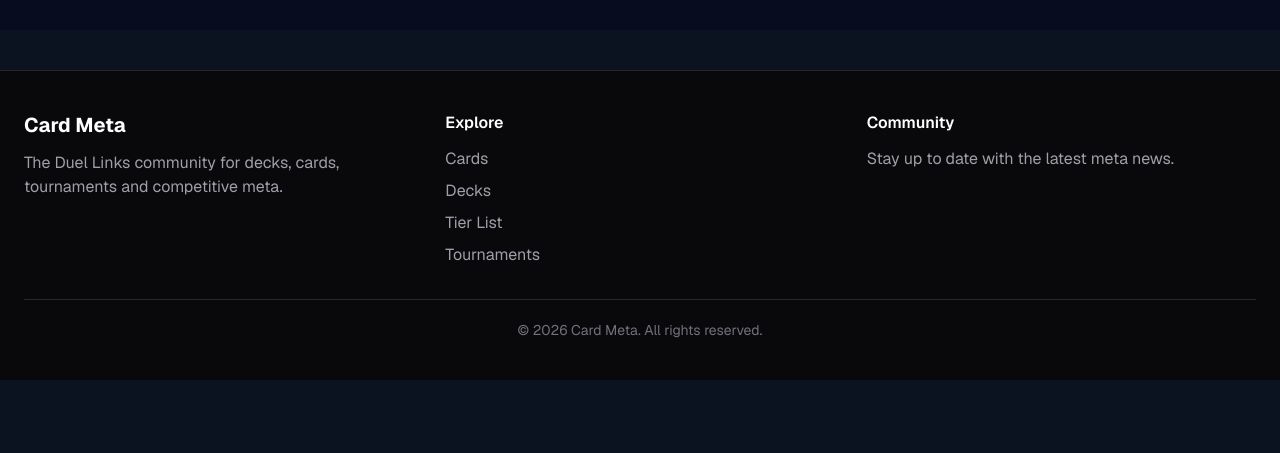
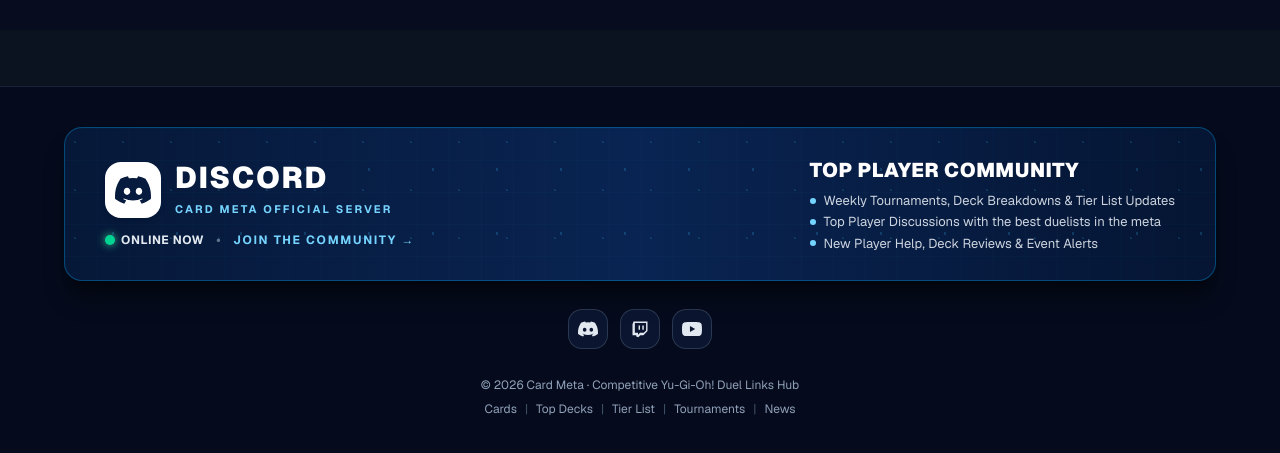
Before and after one commit to Wolf0-01/card-meta, a Next.js app: page / in a window 1280 px wide. Shown: the part 835-1288 px from the top of the page. Before the commit the page ends 1215 px from the top, so only its background shows below. Built offline with nearby package versions, Linux system fonts and the light colour scheme; no server answers; the database is empty.

Commit message:
feat: redesign footer with Discord community banner and social links

```diff
--- a/src/components/Footer.tsx
+++ b/src/components/Footer.tsx
@@ -1,183 +1,166 @@
 import Link from "next/link";
 
+const SOCIAL_LINKS = {
+  discord: "https://discord.gg/VpacQDFPEz",
+  twitch: "https://www.twitch.tv/thewolftp",
+  youtube: "https://www.youtube.com/@WolfTP",
+
+};
+
+function DiscordLogo({ className = "h-12 w-12" }: { className?: string }) {
+  return (
+    <svg
+      viewBox="0 0 127.14 96.36"
+      fill="currentColor"
+      aria-hidden="true"
+      className={className}
+    >
+      <path d="M107.7,8.07A105.15,105.15,0,0,0,81.47,0a72.06,72.06,0,0,0-3.36,6.83A97.68,97.68,0,0,0,49,6.83,72.37,72.37,0,0,0,45.64,0,105.89,105.89,0,0,0,19.39,8.09C2.79,32.65-1.71,56.6.54,80.21h0A105.73,105.73,0,0,0,32.71,96.36,77.7,77.7,0,0,0,39.6,85.25a68.42,68.42,0,0,1-10.85-5.18c.91-.66,1.8-1.34,2.66-2a75.57,75.57,0,0,0,64.32,0c.87.71,1.76,1.39,2.66,2a68.68,68.68,0,0,1-10.87,5.19,77,77,0,0,0,6.89,11.1A105.25,105.25,0,0,0,126.6,80.22h0C129.24,52.84,122.09,29.11,107.7,8.07ZM42.45,65.69C36.18,65.69,31,60,31,53s5-12.74,11.43-12.74S54,46,53.89,53,48.84,65.69,42.45,65.69Zm42.24,0C78.41,65.69,73.25,60,73.25,53s5-12.74,11.44-12.74S96.23,46,96.12,53,91.08,65.69,84.69,65.69Z" />
+    </svg>
+  );
+}
 
 export default function Footer() {
+  return (
+    <footer className="mt-14 border-t border-slate-800/80 bg-[#050B1C] px-4 py-10 text-slate-200 sm:px-6">
+      <div className="mx-auto max-w-6xl space-y-7">
+        {/* Banner panorámico estilo Duel Links Meta */}
+        <a
+          href={SOCIAL_LINKS.discord}
+          target="_blank"
+          rel="noopener noreferrer"
+          className="group relative block overflow-hidden rounded-xl border border-sky-500/35 bg-gradient-to-r from-[#061838] via-[#092452] to-[#051533] p-6 shadow-xl shadow-black/40 transition-all hover:border-sky-400/70 hover:shadow-sky-950/50 sm:px-10 sm:py-7"
+        >
+          {/* Patrón de nodos/cuadrícula tech de fondo */}
+          <div
+            aria-hidden="true"
+            className="pointer-events-none absolute inset-0 opacity-20"
+            style={{
+              backgroundImage:
+                "radial-gradient(circle at 20% 30%, #38bdf8 1px, transparent 1px), radial-gradient(circle at 75% 65%, #38bdf8 1.5px, transparent 1.5px), linear-gradient(to right, rgba(56,189,248,0.14) 1px, transparent 1px), linear-gradient(to bottom, rgba(56,189,248,0.14) 1px, transparent 1px)",
+              backgroundSize: "48px 48px, 64px 64px, 32px 32px, 32px 32px",
+            }}
+          />
 
-  return (
+          <div className="relative flex flex-col justify-between gap-6 md:flex-row md:items-center">
+            {/* Bloque izquierdo: Logo Discord + Estado activo + CTA */}
+            <div className="space-y-3">
+              <div className="flex items-center gap-3.5">
+                <div className="flex h-14 w-14 shrink-0 items-center justify-center rounded-2xl bg-white text-[#071B3E] shadow-md transition-transform group-hover:scale-105">
+                  <DiscordLogo className="h-9 w-9" />
+                </div>
+                <div>
+                  <span className="block text-2xl font-black tracking-wider text-white sm:text-3xl">
+                    DISCORD
+                  </span>
+                  <span className="text-[11px] font-bold uppercase tracking-[0.2em] text-sky-300">
+                    Card Meta Official Server
+                  </span>
+                </div>
+              </div>
 
-    <footer
-      className="
-        mt-10
-        border-t
-        border-zinc-800
-        bg-zinc-950
-        px-6
-        py-10
-      "
-    >
+              <div className="flex flex-wrap items-center gap-3 text-xs font-bold tracking-wider text-slate-200">
+                <span className="inline-flex items-center gap-1.5">
+                  <span className="h-2.5 w-2.5 rounded-full bg-emerald-400 shadow-[0_0_8px_#34d399]" />
+                  ONLINE NOW
+                </span>
+                <span className="text-slate-500">•</span>
+                <span className="uppercase tracking-[0.14em] text-sky-300 transition-colors group-hover:text-white">
+                  JOIN THE COMMUNITY →
+                </span>
+              </div>
+            </div>
 
-      <div
-        className="
-          mx-auto
-          max-w-7xl
-          grid
-          grid-cols-1
-          md:grid-cols-3
-          gap-8
-        "
-      >
+            {/* Bloque derecho: Top Player Community + Viñetas */}
+            <div className="space-y-2 md:max-w-md">
+              <h2 className="text-lg font-black uppercase tracking-wide text-white sm:text-xl">
+                TOP PLAYER COMMUNITY
+              </h2>
+              <ul className="space-y-1 text-xs text-slate-200/90 sm:text-[13px]">
+                <li className="flex items-center gap-2">
+                  <span className="h-1.5 w-1.5 shrink-0 rounded-full bg-sky-300" />
+                  Weekly Tournaments, Deck Breakdowns &amp; Tier List Updates
+                </li>
+                <li className="flex items-center gap-2">
+                  <span className="h-1.5 w-1.5 shrink-0 rounded-full bg-sky-300" />
+                  Top Player Discussions with the best duelists in the meta
+                </li>
+                <li className="flex items-center gap-2">
+                  <span className="h-1.5 w-1.5 shrink-0 rounded-full bg-sky-300" />
+                  New Player Help, Deck Reviews &amp; Event Alerts
+                </li>
+              </ul>
+            </div>
+          </div>
+        </a>
 
+        {/* Botones cuadrados de redes sociales centrados */}
+        <div className="flex items-center justify-center gap-3">
+          <a
+            href={SOCIAL_LINKS.discord}
+            target="_blank"
+            rel="noopener noreferrer"
+            aria-label="Discord"
+            className="flex h-10 w-10 items-center justify-center rounded-lg border border-slate-700/80 bg-[#0B1530] text-slate-200 transition-all hover:-translate-y-0.5 hover:border-sky-400/60 hover:bg-[#112047] hover:text-white"
+          >
+            <DiscordLogo className="h-5 w-5" />
+          </a>
 
-        {/* Branding */}
+          <a
+            href={SOCIAL_LINKS.twitch}
+            target="_blank"
+            rel="noopener noreferrer"
+            aria-label="Twitch"
+            className="flex h-10 w-10 items-center justify-center rounded-lg border border-slate-700/80 bg-[#0B1530] text-slate-200 transition-all hover:-translate-y-0.5 hover:border-sky-400/60 hover:bg-[#112047] hover:text-white"
+          >
+            <svg viewBox="0 0 24 24" fill="currentColor" className="h-5 w-5">
+              <path d="M4.265 3 3 6.236v13.223h4.502V21l2.531.85 2.392-2.391h3.658l4.923-4.924V3H4.265zm15.052 10.691-2.813 2.814h-4.502l-2.391 2.391v-2.391H5.813V4.688h13.504v9.003zm-2.812-5.767v4.923h-1.688V7.924h1.688zm-4.502 0v4.923h-1.688V7.924h1.688z" />
+            </svg>
+          </a>
 
-        <div>
-
-          <h2
-            className="
-              text-xl
-              font-bold
-              text-white
-            "
+          <a
+            href={SOCIAL_LINKS.youtube}
+            target="_blank"
+            rel="noopener noreferrer"
+            aria-label="YouTube"
+            className="flex h-10 w-10 items-center justify-center rounded-lg border border-slate-700/80 bg-[#0B1530] text-slate-200 transition-all hover:-translate-y-0.5 hover:border-sky-400/60 hover:bg-[#112047] hover:text-white"
           >
-            Card Meta
-          </h2>
-
-
-          <p
-            className="
-              mt-3
-              text-zinc-400
-            "
-          >
-            The Duel Links community for
-            decks, cards, tournaments and competitive meta.
-          </p>
+            <svg viewBox="0 0 24 24" fill="currentColor" className="h-5 w-5">
+              <path d="M23.498 6.186a3.016 3.016 0 0 0-2.122-2.136C19.505 3.545 12 3.545 12 3.545s-7.505 0-9.377.505A3.017 3.017 0 0 0 .502 6.186C0 8.07 0 12 0 12s0 3.93.502 5.814a3.016 3.016 0 0 0 2.122 2.136c1.871.505 9.376.505 9.376.505s7.505 0 9.377-.505a3.015 3.015 0 0 0 2.122-2.136C24 15.93 24 12 24 12s0-3.93-.502-5.814zM9.545 15.568V8.432L15.818 12l-6.273 3.568z" />
+            </svg>
+          </a>
 
         </div>
 
-
-
-
-
-        {/* Navigation */}
-
-        <div>
-
-          <h3
-            className="
-              font-semibold
-              text-white
-            "
+        {/* Copyright + Navegación rápida */}
+        <div className="space-y-2 text-center text-xs text-slate-400">
+          <p>© 2026 Card Meta · Competitive Yu-Gi-Oh! Duel Links Hub</p>
+          <nav
+            aria-label="Footer navigation"
+            className="flex flex-wrap items-center justify-center gap-2 text-slate-400"
           >
-            Explore
-          </h3>
-
-
-          <div
-            className="
-              mt-3
-              flex
-              flex-col
-              gap-2
-              text-zinc-400
-            "
-          >
-
-            <Link
-              href="/cards"
-              className="hover:text-white transition"
-            >
+            <Link href="/cards" className="transition hover:text-white">
               Cards
             </Link>
-
-
-            <Link
-              href="/decks"
-              className="hover:text-white transition"
-            >
-              Decks
+            <span className="text-slate-600">|</span>
+            <Link href="/decks" className="transition hover:text-white">
+              Top Decks
             </Link>
-
-
-            <Link
-              href="/tier-list"
-              className="hover:text-white transition"
-            >
+            <span className="text-slate-600">|</span>
+            <Link href="/tier-list" className="transition hover:text-white">
               Tier List
             </Link>
-
-
-            <Link
-              href="/tournaments"
-              className="hover:text-white transition"
-            >
+            <span className="text-slate-600">|</span>
+            <Link href="/tournaments" className="transition hover:text-white">
               Tournaments
             </Link>
-
-
-          </div>
-
+            <span className="text-slate-600">|</span>
+            <Link href="/news" className="transition hover:text-white">
+              News
+            </Link>
+          </nav>
         </div>
-
-
-
-
-
-        {/* Community */}
-
-        <div>
-
-          <h3
-            className="
-              font-semibold
-              text-white
-            "
-          >
-            Community
-          </h3>
-
-
-          <p
-            className="
-              mt-3
-              text-zinc-400
-            "
-          >
-            Stay up to date with the
-            latest meta news.
-          </p>
-
-
-        </div>
-
-
       </div>
-
-
-
-
-
-      <div
-        className="
-          mx-auto
-          mt-8
-          max-w-7xl
-          border-t
-          border-zinc-800
-          pt-5
-          text-center
-          text-sm
-          text-zinc-500
-        "
-      >
-
-        © 2026 Card Meta. All rights reserved.
-
-      </div>
-
-
     </footer>
-
   );
-
 }
```
